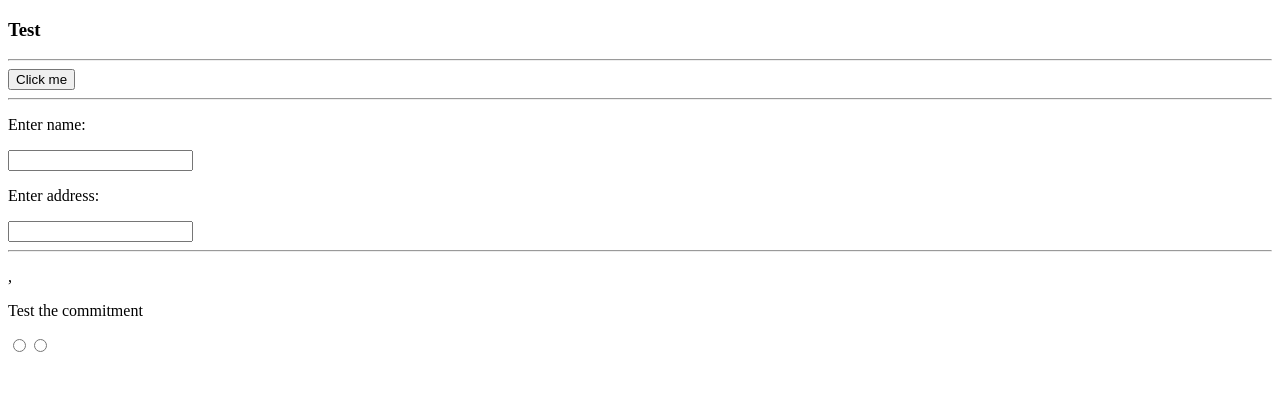
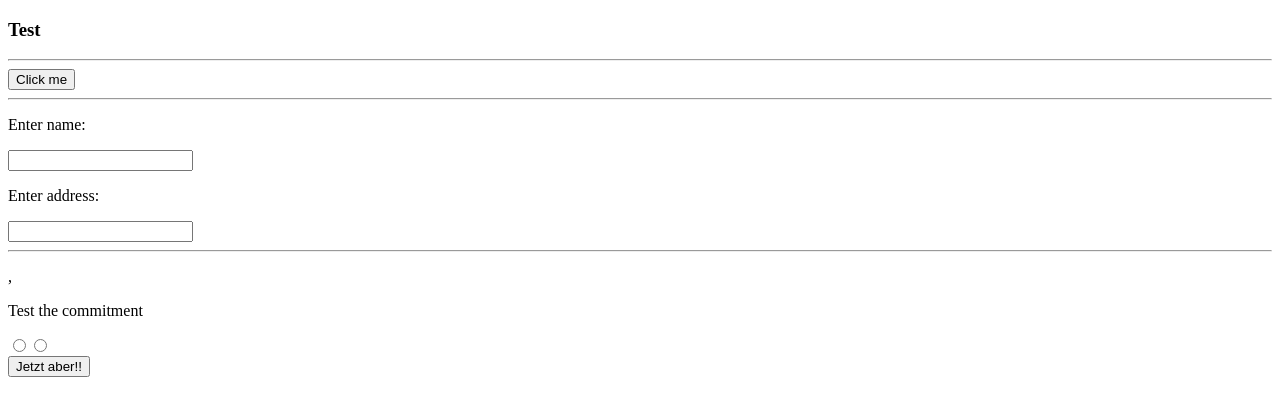
Before and after one commit to KaZi-dev/TestCypress, an Angular app: page / in a window 1280 px wide. Shown: the top 416 px of the page. Built offline with nearby package versions, Linux system fonts and the light colour scheme.

Commit message:
letztes mal vor hinzufügen der tests

```diff
--- a/src/app/test-side/test-side.component.html
+++ b/src/app/test-side/test-side.component.html
@@ -15,3 +15,4 @@
   <input name="rbtn1" type="radio">
   <input name="rbtn2" type="radio">
 </form>
+<button>Jetzt aber!!</button>
```
